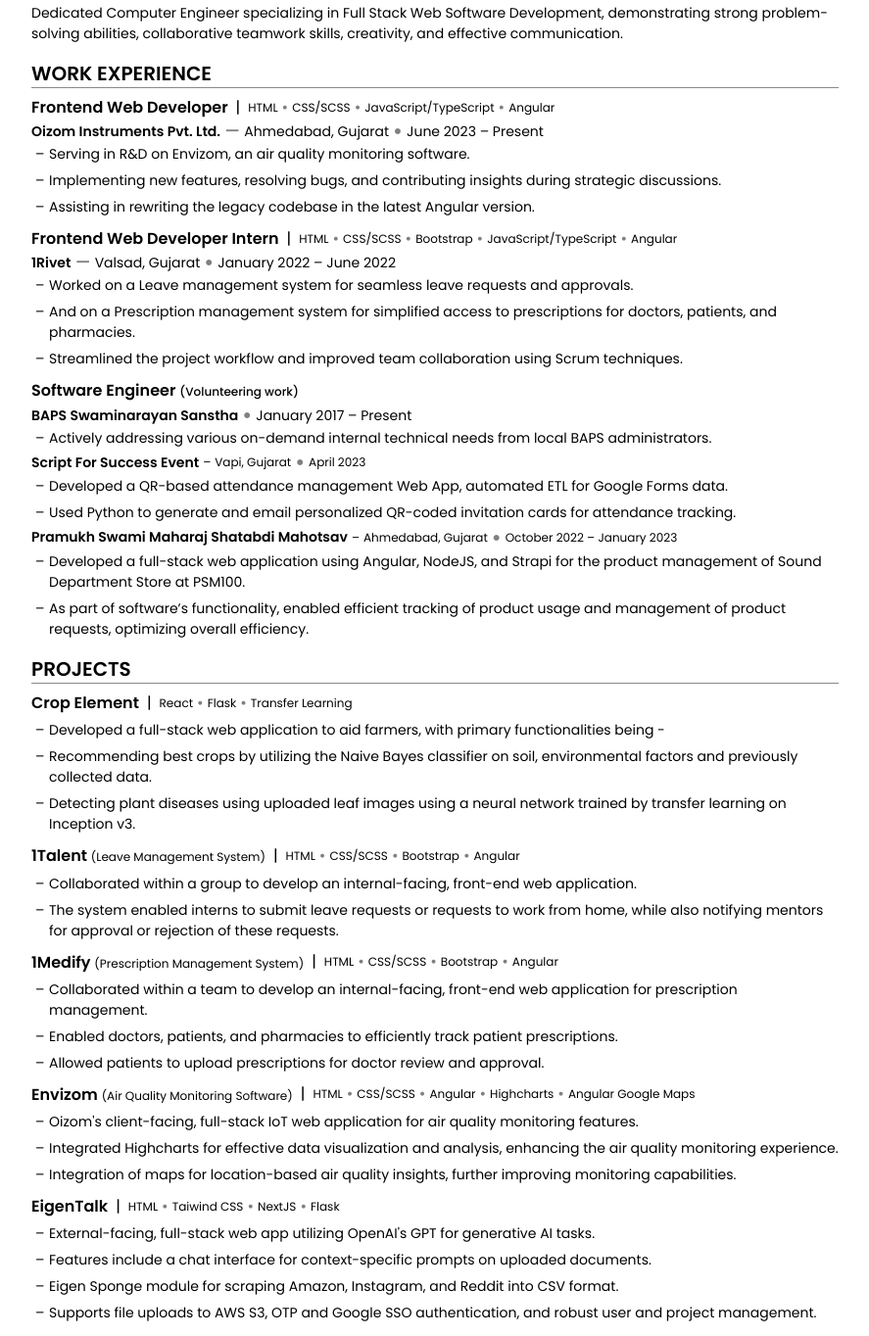
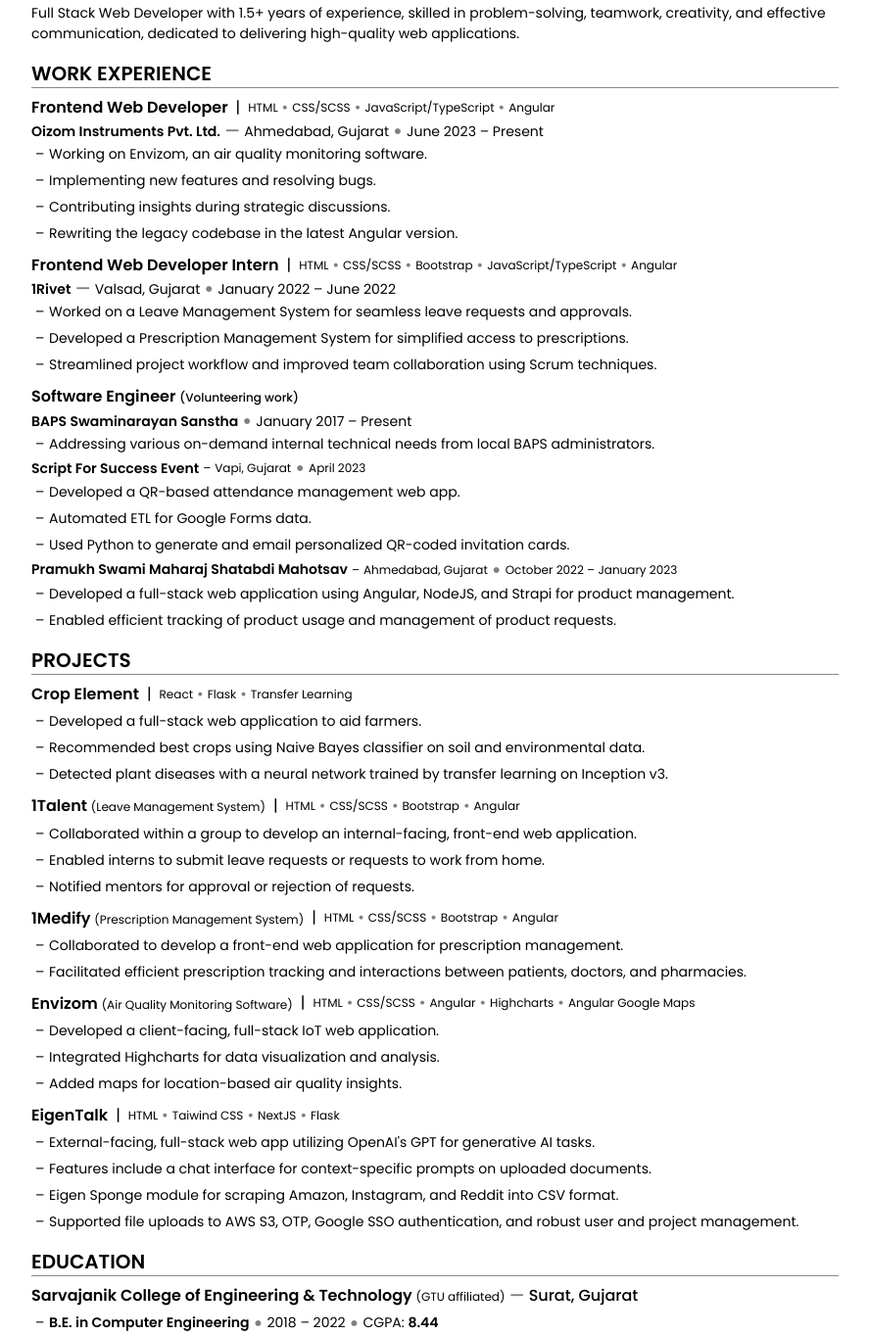
Before and after one commit to theNoobCoder0x01/resume-template, a website: page index.html in a window 1280 px wide. Shown: the part 112-1476 px from the top of the page at 98% size, without its empty margins (196-1083 px from the left). Drawn offline with Linux system fonts and the light colour scheme.

Commit message:
fix: split long points into shorter ones;

```diff
--- a/assets/scss/layout/_content.scss
+++ b/assets/scss/layout/_content.scss
@@ -159,7 +159,7 @@
   &__category {
     font-weight: 500;
     padding: 0 0.375rem;
-    width: 230px;
+    width: 180px;
   }
 
   &__list {
--- a/index.html
+++ b/index.html
@@ -54,9 +54,8 @@
     </header>
     <main class="pt-2_5 px-5 flex-grow-1">
       <section class="section objective">
-        Dedicated Computer Engineer specializing in Full Stack Web Software Development, demonstrating strong
-        problem-solving abilities, collaborative teamwork skills, creativity, and
-        effective communication.
+        Full Stack Web Developer with 1.5+ years of experience, skilled in problem-solving, teamwork, creativity, and
+        effective communication, dedicated to delivering high-quality web applications.
       </section>
       <section class="section experience">
         <h2 class="section__title">
@@ -86,13 +85,16 @@
             </div>
             <ul class="description-list">
               <li class="description-list__point">
-                Serving in R&D on Envizom, an air quality monitoring software.
+                Working on Envizom, an air quality monitoring software.
               </li>
               <li class="description-list__point">
-                Implementing new features, resolving bugs, and contributing insights during strategic discussions.
+                Implementing new features and resolving bugs.
               </li>
               <li class="description-list__point">
-                Assisting in rewriting the legacy codebase in the latest Angular version.
+                Contributing insights during strategic discussions.
+              </li>
+              <li class="description-list__point">
+                Rewriting the legacy codebase in the latest Angular version.
               </li>
             </ul>
           </div>
@@ -121,15 +123,13 @@
             </div>
             <ul class="description-list">
               <li class="description-list__point">
-                Worked on a Leave management system for seamless leave requests and approvals.
+                Worked on a Leave Management System for seamless leave requests and approvals.
               </li>
               <li class="description-list__point">
-                And on a Prescription management system for simplified access to prescriptions for doctors, patients,
-                and
-                pharmacies.
+                Developed a Prescription Management System for simplified access to prescriptions.
               </li>
               <li class="description-list__point">
-                Streamlined the project workflow and improved team collaboration using Scrum techniques.
+                Streamlined project workflow and improved team collaboration using Scrum techniques.
               </li>
             </ul>
           </div>
@@ -158,7 +158,7 @@
             </div>
             <ul class="description-list">
               <li class="description-list__point">
-                Actively addressing various on-demand internal technical needs from local BAPS administrators.
+                Addressing various on-demand internal technical needs from local BAPS administrators.
               </li>
             </ul>
             <div class="subsection">
@@ -172,11 +172,13 @@
                 </div>
                 <ul class="description-list">
                   <li class="description-list__point">
-                    Developed a QR-based attendance management Web App, automated ETL for Google Forms data.
+                    Developed a QR-based attendance management web app.
                   </li>
                   <li class="description-list__point">
-                    Used Python to generate and email personalized QR-coded invitation cards for attendance
-                    tracking.
+                    Automated ETL for Google Forms data.
+                  </li>
+                  <li class="description-list__point">
+                    Used Python to generate and email personalized QR-coded invitation cards.
                   </li>
                 </ul>
               </div>
@@ -190,12 +192,10 @@
                 </div>
                 <ul class="description-list">
                   <li class="description-list__point">
-                    Developed a full-stack web application using Angular, NodeJS, and Strapi for the product management
-                    of Sound Department Store at PSM100.
+                    Developed a full-stack web application using Angular, NodeJS, and Strapi for product management.
                   </li>
                   <li class="description-list__point">
-                    As part of software’s functionality, enabled efficient tracking of product usage and management of
-                    product requests, optimizing overall efficiency.
+                    Enabled efficient tracking of product usage and management of product requests.
                   </li>
                 </ul>
               </div>
@@ -229,15 +229,13 @@
             </div>
             <ul class="description-list">
               <li class="description-list__point">
-                Developed a full-stack web application to aid farmers, with primary functionalities being -
+                Developed a full-stack web application to aid farmers.
               </li>
               <li class="description-list__point">
-                Recommending best crops by utilizing the Naive Bayes classifier on soil, environmental factors and
-                previously collected data.
+                Recommended best crops using Naive Bayes classifier on soil and environmental data.
               </li>
               <li class="description-list__point">
-                Detecting plant diseases using uploaded leaf images using a neural network trained by transfer learning
-                on Inception v3.
+                Detected plant diseases with a neural network trained by transfer learning on Inception v3.
               </li>
             </ul>
           </div>
@@ -267,8 +265,10 @@
                 Collaborated within a group to develop an internal-facing, front-end web application.
               </li>
               <li class="description-list__point">
-                The system enabled interns to submit leave requests or requests to work from home, while also notifying
-                mentors for approval or rejection of these requests.
+                Enabled interns to submit leave requests or requests to work from home.
+              </li>
+              <li class="description-list__point">
+                Notified mentors for approval or rejection of requests.
               </li>
             </ul>
           </div>
@@ -295,14 +295,10 @@
             </div>
             <ul class="description-list">
               <li class="description-list__point">
-                Collaborated within a team to develop an internal-facing, front-end web application for prescription
-                management.
+                Collaborated to develop a front-end web application for prescription management.
               </li>
               <li class="description-list__point">
-                Enabled doctors, patients, and pharmacies to efficiently track patient prescriptions.
-              </li>
-              <li class="description-list__point">
-                Allowed patients to upload prescriptions for doctor review and approval.
+                Facilitated efficient prescription tracking and interactions between patients, doctors, and pharmacies.
               </li>
             </ul>
           </div>
@@ -417,14 +413,13 @@
             </div>
             <ul class="description-list">
               <li class="description-list__point">
-                Oizom's client-facing, full-stack IoT web application for air quality monitoring features.
+                Developed a client-facing, full-stack IoT web application.
               </li>
               <li class="description-list__point">
-                Integrated Highcharts for effective data visualization and analysis, enhancing the air quality
-                monitoring experience.
+                Integrated Highcharts for data visualization and analysis.
               </li>
               <li class="description-list__point">
-                Integration of maps for location-based air quality insights, further improving monitoring capabilities.
+                Added maps for location-based air quality insights.
               </li>
             </ul>
           </div>
@@ -460,7 +455,7 @@
                 Eigen Sponge module for scraping Amazon, Instagram, and Reddit into CSV format.
               </li>
               <li class="description-list__point">
-                Supports file uploads to AWS S3, OTP and Google SSO authentication, and robust user and project
+                Supported file uploads to AWS S3, OTP, Google SSO authentication, and robust user and project
                 management.
               </li>
             </ul>
@@ -472,30 +467,7 @@
           EDUCATION
         </h2>
         <div class="section__body">
-          <div class="section__item">
-            <div class="item__header hlist_lg">
-              <h3 class="institute__name">
-                <span>
-                  Sarvajanik College of Engineering & Technology
-                </span>
-                <span class="lh-1 fs-7 fw-400">
-                  (GTU affiliated)
-                </span>
-              </h3>
-              <span class="hlist_lg__separator">–</span>
-              <span class="fw-500">Surat, Gujarat</span>
-            </div>
-            <ul class="description-list">
-              <li class="description-list__point hlist_lg">
-                <span class="fw-600">B.E. in Computer Engineering</span>
-                <span class="hlist_lg__separator">•</span>
-                <span>2018 – 2022</span>
-                <span class="hlist_lg__separator">•</span>
-                <span>CGPA: <span class="fw-600">8.44</span></span>
-              </li>
-            </ul>
-          </div>
-          <div class="section__item">
+          <div class="section__item d-none">
             <div class="item__header hlist_lg">
               <h3 class="institute__name">
                 <span>
@@ -522,6 +494,29 @@
                 <span>2015 – 2016</span>
                 <span class="hlist_lg__separator">•</span>
                 <span>Percentage: <span class="fw-600">76.33%</span></span>
+              </li>
+            </ul>
+          </div>
+          <div class="section__item">
+            <div class="item__header hlist_lg">
+              <h3 class="institute__name">
+                <span>
+                  Sarvajanik College of Engineering & Technology
+                </span>
+                <span class="lh-1 fs-7 fw-400">
+                  (GTU affiliated)
+                </span>
+              </h3>
+              <span class="hlist_lg__separator">–</span>
+              <span class="fw-500">Surat, Gujarat</span>
+            </div>
+            <ul class="description-list">
+              <li class="description-list__point hlist_lg">
+                <span class="fw-600">B.E. in Computer Engineering</span>
+                <span class="hlist_lg__separator">•</span>
+                <span>2018 – 2022</span>
+                <span class="hlist_lg__separator">•</span>
+                <span>CGPA: <span class="fw-600">8.44</span></span>
               </li>
             </ul>
           </div>
@@ -556,7 +551,7 @@
             </div>
           </div>
           <div class="section__item">
-            <span class="skills__category">Programming Languages: </span>
+            <span class="skills__category">Languages: </span>
             <div class="skills__list">
               <span>JavaScript,</span>
               <span>TypeScript,</span>
@@ -567,7 +562,7 @@
               <span>C++</span>
             </div>
           </div>
-          <div class="section__item">
+          <div class="section__item d-none">
             <span class="skills__category">Soft Skills: </span>
             <div class="skills__list">
               <span>Communication,</span>
@@ -621,8 +616,10 @@
             </div>
             <ul class="description-list">
               <li class="description-list__point">
-                Acquired experience in problem-setting and testing for competitive coding, enhancing technical skills,
-                while also refining leadership abilities through organizing and executing events.
+                Gained experience in problem-setting and testing for competitive coding.
+              </li>
+              <li class="description-list__point">
+                Refined leadership abilities through organizing and executing events.
               </li>
             </ul>
           </div>
```
Also changed, not shown: assets/css/style.css, assets/css/style.min.css.
